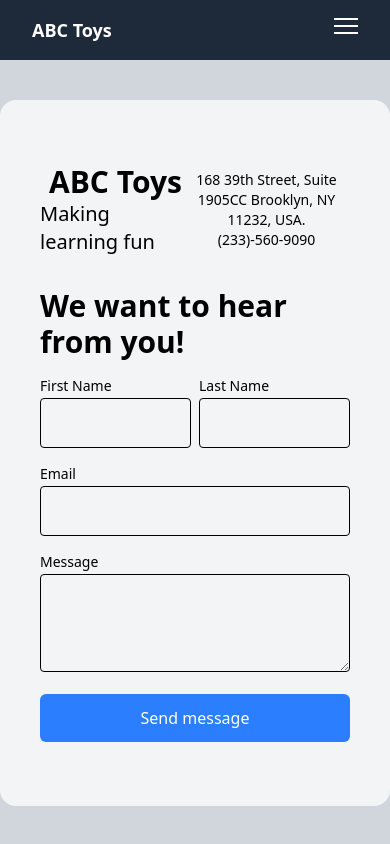
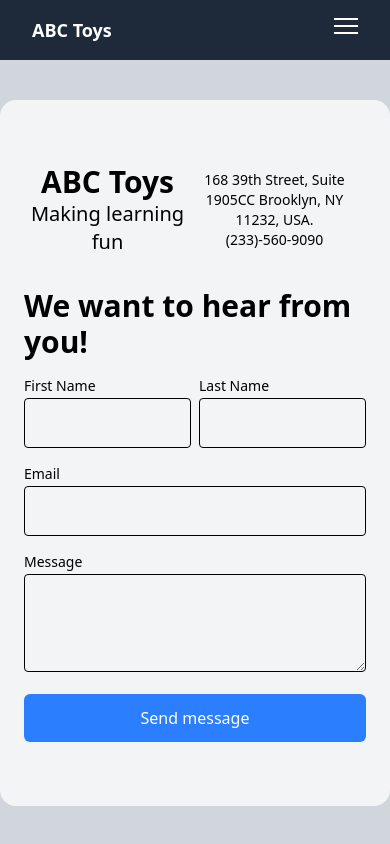
Before and after one commit to Pedro-Orellana/cis-128-homework-3-work, a website: page contact-us.html in a window 390 px wide. Shown: the top 844 px of the page. Drawn offline with Linux system fonts and the light colour scheme.

Commit message:
new fix for contact-us.html

```diff
--- a/contact-us.html
+++ b/contact-us.html
@@ -88,18 +88,18 @@
         <div class="">
           <main class="max-w-6xl mx-auto h-full">
             <div
-              class="flex flex-col h-full my-10 py-8 px-10 items-center justify-center bg-gray-100 rounded-2xl md:flex-row md:py-28 md:px-0"
+              class="flex flex-col h-full my-10 py-8 px-6 items-center justify-center bg-gray-100 rounded-2xl md:flex-row md:py-28 md:px-0"
             >
               <!-- company information -->
               <div
                 class="flex flex-row items-center justify-center space-y-0 mt-8 md:w-1/2 md:flex-col md:space-y-4"
               >
-                <div class="flex flex-col items-center w-1/2 md:w-full">
+                <div class="flex flex-col items-center text-center w-1/2 md:w-full">
                   <h1 class="text-3xl font-bold">ABC Toys</h1>
                   <h2 class="text-xl font-thin">Making learning fun</h2>
                 </div>
 
-                <div class="flex flex-col items-center me-2 w-1/2 md:w-full">
+                <div class="flex flex-col items-center text-center me-2 w-1/2 md:w-full">
                   <p class="text-sm text-center font-medium md:text-lg">
                     168 39th Street, Suite 1905CC Brooklyn, NY 11232, USA.
                   </p>
```
Also changed, not shown: index.css.
